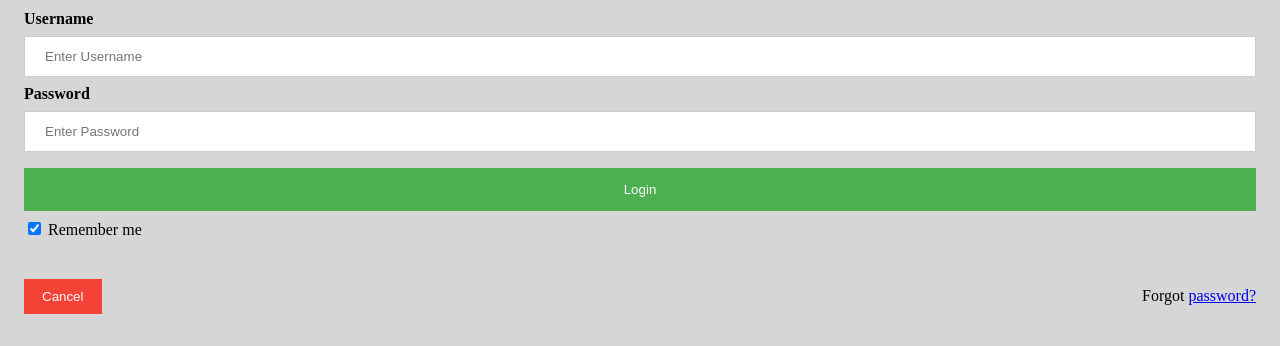
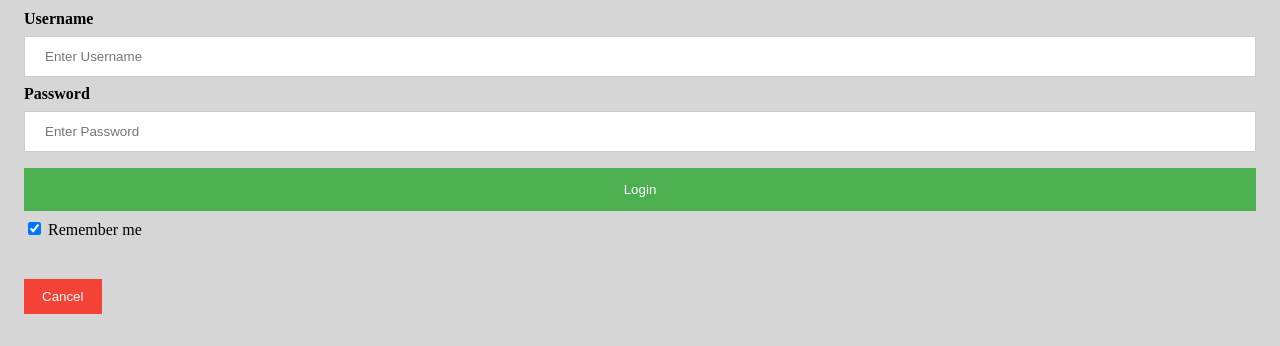
Before and after one commit to JoChungus321/virtual-pet-app-master, a plain HTML site: page index.html in a window 1280 px wide. Shown: the part 484-830 px from the top of the page. Drawn offline with Linux system fonts and the light colour scheme.

Commit message:
Update index.html

```diff
--- a/index.html
+++ b/index.html
@@ -33,7 +33,6 @@
 
     <div class="container">
       <button type="button" class="cancelbtn">Cancel</button>
-      <span class="psw">Forgot <a href="#">password?</a></span>
     </div>
   </form>
 
```
